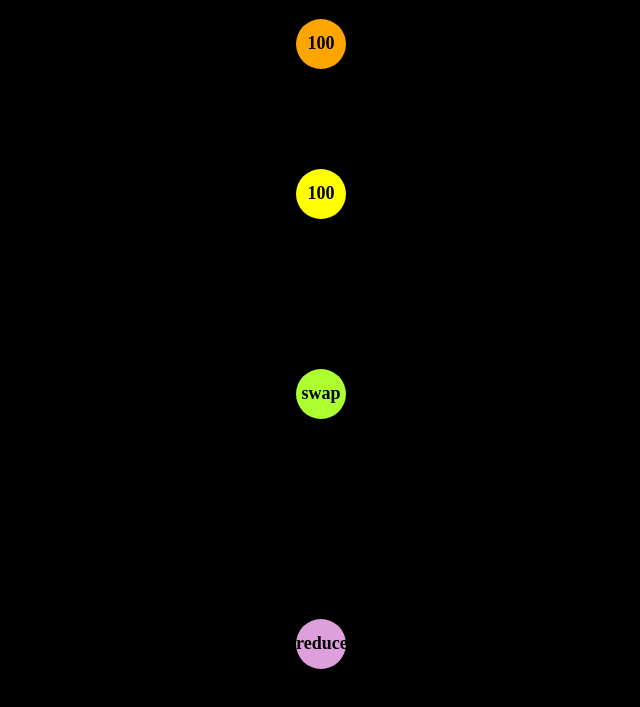
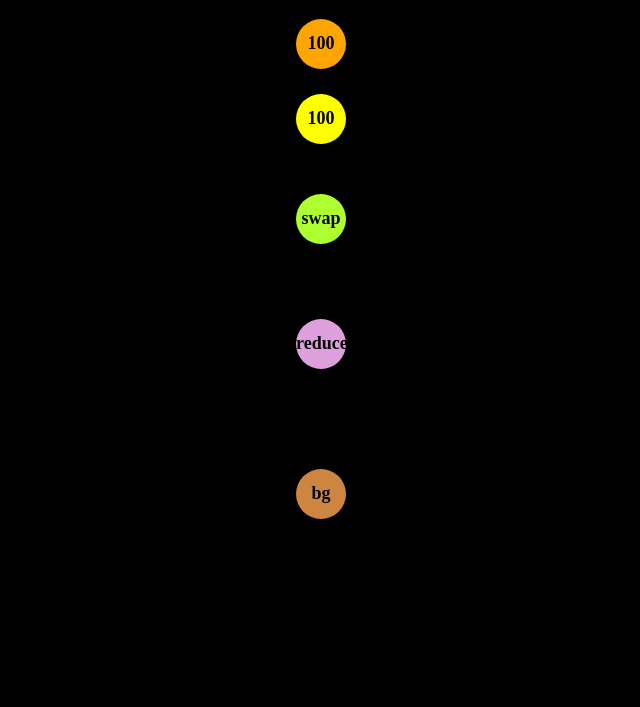
Before and after one commit to Uri-Raz-Dev/Ball-Game, a plain HTML site: page index.html in a window 1280 px wide. Shown: the part 79-786 px from the top of the page, without its empty margins (319-959 px from the left). Drawn offline with Linux system fonts and the light colour scheme.

Commit message:
Create ball 5 change background color

```diff
--- a/index.html
+++ b/index.html
@@ -16,6 +16,7 @@
  <div onclick="onBallClick(this)" class="ball ball2" style="height:50px; width: 50px;">100</div>
  <div onclick="swapOnClick(this)" class="ball ball3">swap</div>
  <div onclick="reduceOnClick(this)" class="ball ball4">reduce</div>
+ <div onclick="bgColOnClick(this)" class="ball ball5">bg</div>
 
  <script src="main.js"></script>
  <script src="util.js"></script>
--- a/main.js
+++ b/main.js
@@ -74,3 +74,8 @@ function reduceOnClick() {
  ball1.innerText = ball1size
  ball2.innerText = ball2size
 }
+
+function bgColOnClick() {
+ const bodyBg = document.querySelector('body')
+ bodyBg.style.backgroundColor = getRandomColor()
+}
--- a/style.css
+++ b/style.css
@@ -33,15 +33,20 @@ h1 {
 
 .ball2 {
  background-color: yellow;
- margin: 100 auto;
+ margin: 25 auto;
 }
 
 .ball3 {
  background-color: greenyellow;
- margin: 150 auto;
+ margin: 50 auto;
 }
 
 .ball4 {
  background-color: plum;
- margin: 200 auto;
+ margin: 75 auto;
 }
+
+.ball5 {
+ background-color: peru;
+ margin: 100 auto;
+}
```
